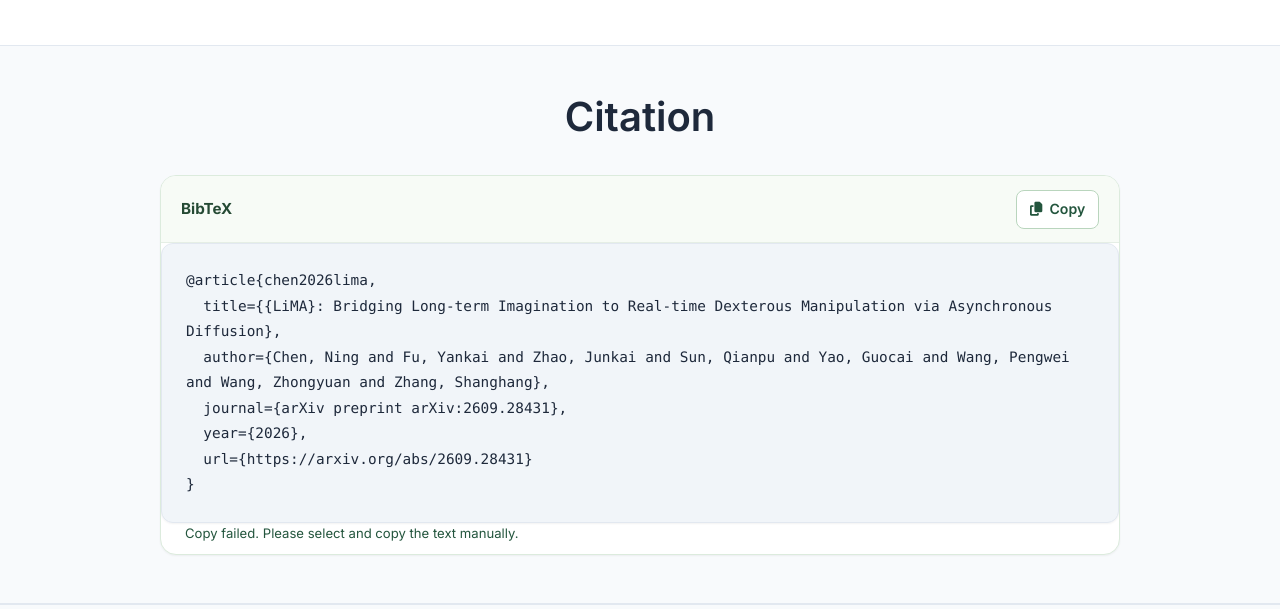
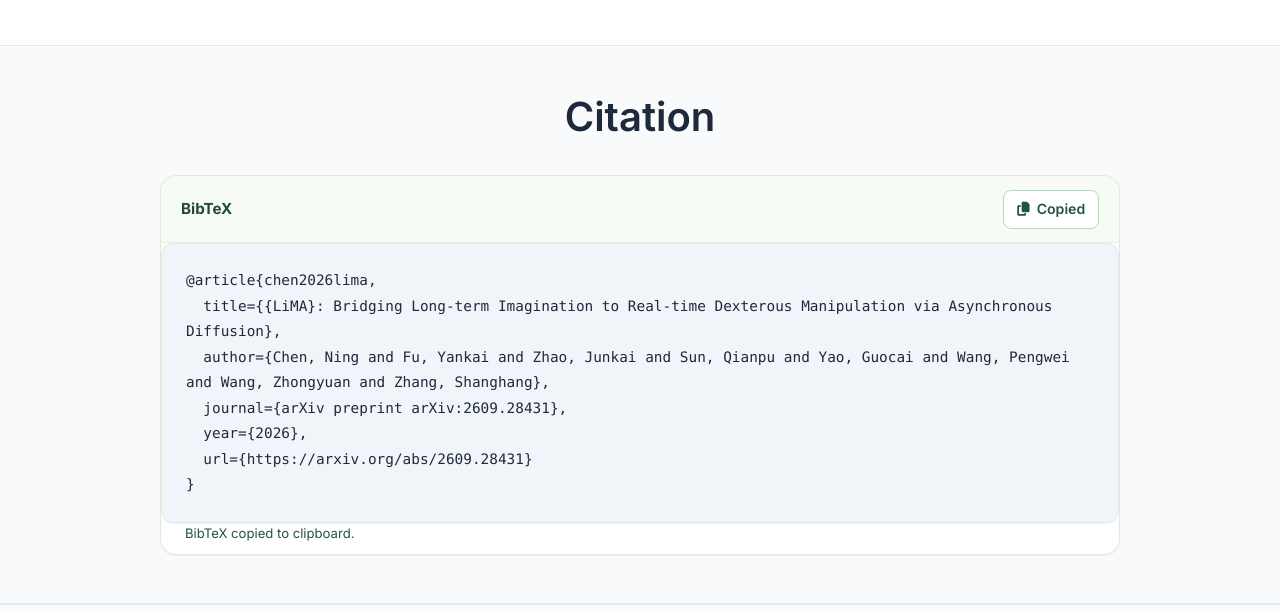
Before and after one commit to ccdcs/LiMA_repo, a plain HTML site: page index.html in a window 1280 px wide. Both pictures are taken after a click on the button "Copy". Shown: the part 5585-6194 px from the top of the page. Drawn offline with Linux system fonts and the light colour scheme.

Commit message:
Fix project page citation copy button

```diff
--- a/index.html
+++ b/index.html
@@ -21,6 +21,7 @@
 
   <script defer src="static/js/fontawesome.all.min.js"></script>
   <script defer src="static/js/index.js"></script>
+  <script defer src="static/js/citation.js"></script>
 </head>
 <body>
   <button class="scroll-to-top" type="button" title="Scroll to top" aria-label="Scroll to top" data-scroll-top>
--- /dev/null
+++ b/static/js/citation.js
@@ -0,0 +1,72 @@
+// Keep citation copying independent of animations and video carousel setup.
+function setupCitationCopy() {
+  const button = document.querySelector('[data-copy-citation]');
+  const code = document.querySelector('#citation-bibtex');
+  const feedback = document.querySelector('[data-citation-feedback]');
+  if (!button || !code) return;
+
+  const label = button.querySelector('span');
+  let resetTimer;
+
+  function copyWithSelection(text) {
+    const field = document.createElement('textarea');
+    field.value = text;
+    field.readOnly = true;
+    field.style.position = 'fixed';
+    field.style.opacity = '0';
+    document.body.appendChild(field);
+    field.select();
+
+    try {
+      return document.execCommand('copy');
+    } finally {
+      field.remove();
+    }
+  }
+
+  button.addEventListener('click', async () => {
+    const text = code.textContent.trim();
+    let copied = false;
+
+    try {
+      if (navigator.clipboard && navigator.clipboard.writeText) {
+        await navigator.clipboard.writeText(text);
+        copied = true;
+      }
+    } catch {
+      // Some browsers deny the async clipboard API; try the selection fallback.
+    }
+
+    if (!copied) {
+      try {
+        copied = copyWithSelection(text);
+      } catch {
+        // Show a manual copy path below when both browser APIs are unavailable.
+      }
+    }
+
+    window.clearTimeout(resetTimer);
+    if (copied) {
+      if (label) label.textContent = 'Copied';
+      if (feedback) feedback.textContent = 'BibTeX copied to clipboard.';
+    } else {
+      const selection = window.getSelection();
+      const range = document.createRange();
+      range.selectNodeContents(code);
+      selection.removeAllRanges();
+      selection.addRange(range);
+      if (feedback) feedback.textContent = 'Citation selected. Press Ctrl+C (or Command+C) to copy.';
+    }
+
+    resetTimer = window.setTimeout(() => {
+      if (label) label.textContent = 'Copy';
+      if (feedback) feedback.textContent = '';
+    }, 4000);
+  });
+}
+
+if (document.readyState === 'loading') {
+  document.addEventListener('DOMContentLoaded', setupCitationCopy, { once: true });
+} else {
+  setupCitationCopy();
+}
--- a/static/js/index.js
+++ b/static/js/index.js
@@ -133,26 +133,6 @@ document.addEventListener('DOMContentLoaded', () => {
     showSlide(0);
   });
 
-  const citationCopyButton = document.querySelector('[data-copy-citation]');
-  const citationCode = document.querySelector('#citation-bibtex');
-  const citationFeedback = document.querySelector('[data-citation-feedback]');
-
-  citationCopyButton?.addEventListener('click', async () => {
-    if (!citationCode) return;
-
-    try {
-      await navigator.clipboard.writeText(citationCode.textContent.trim());
-      citationCopyButton.querySelector('span').textContent = 'Copied';
-      if (citationFeedback) citationFeedback.textContent = 'BibTeX copied to clipboard.';
-      window.setTimeout(() => {
-        citationCopyButton.querySelector('span').textContent = 'Copy';
-        if (citationFeedback) citationFeedback.textContent = '';
-      }, 2500);
-    } catch {
-      if (citationFeedback) citationFeedback.textContent = 'Copy failed. Please select and copy the text manually.';
-    }
-  });
-
   document.addEventListener('visibilitychange', () => {
     if (!document.hidden) return;
     document.querySelectorAll('video').forEach((video) => video.pause());
```
